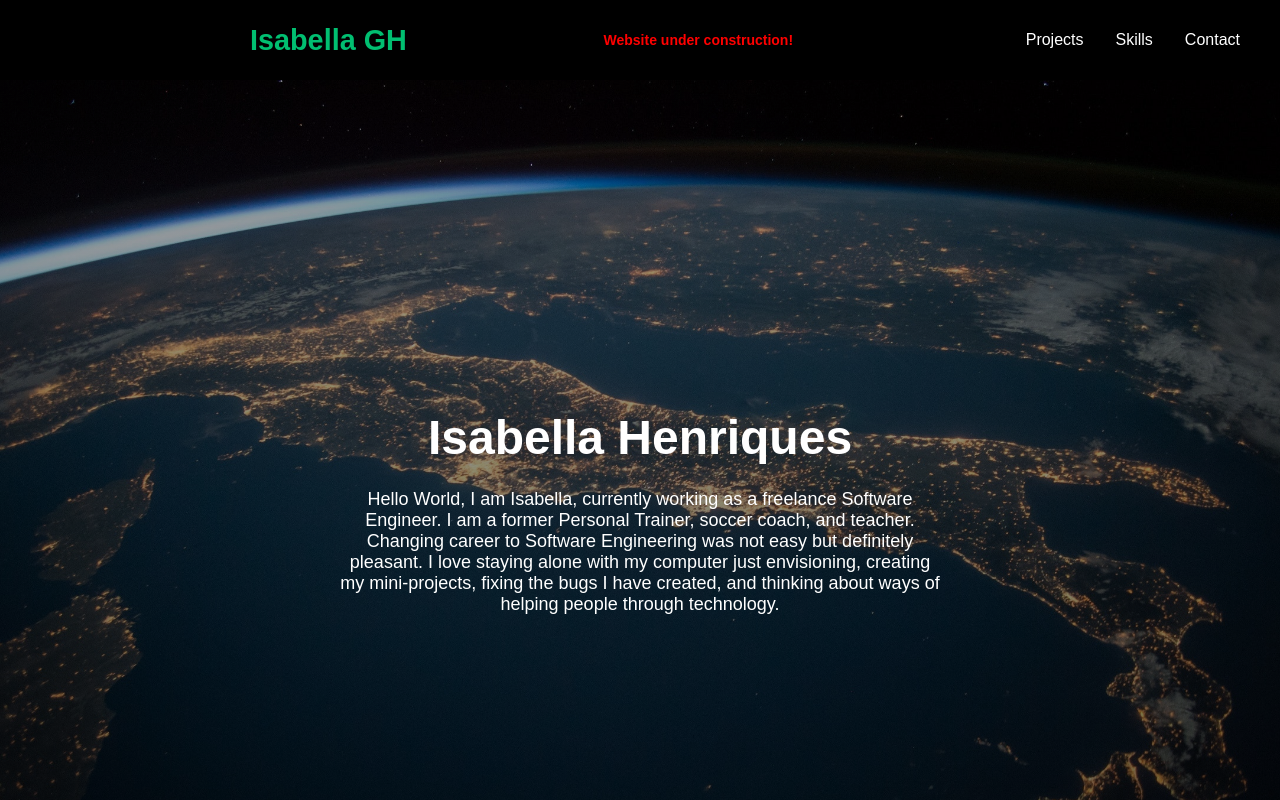
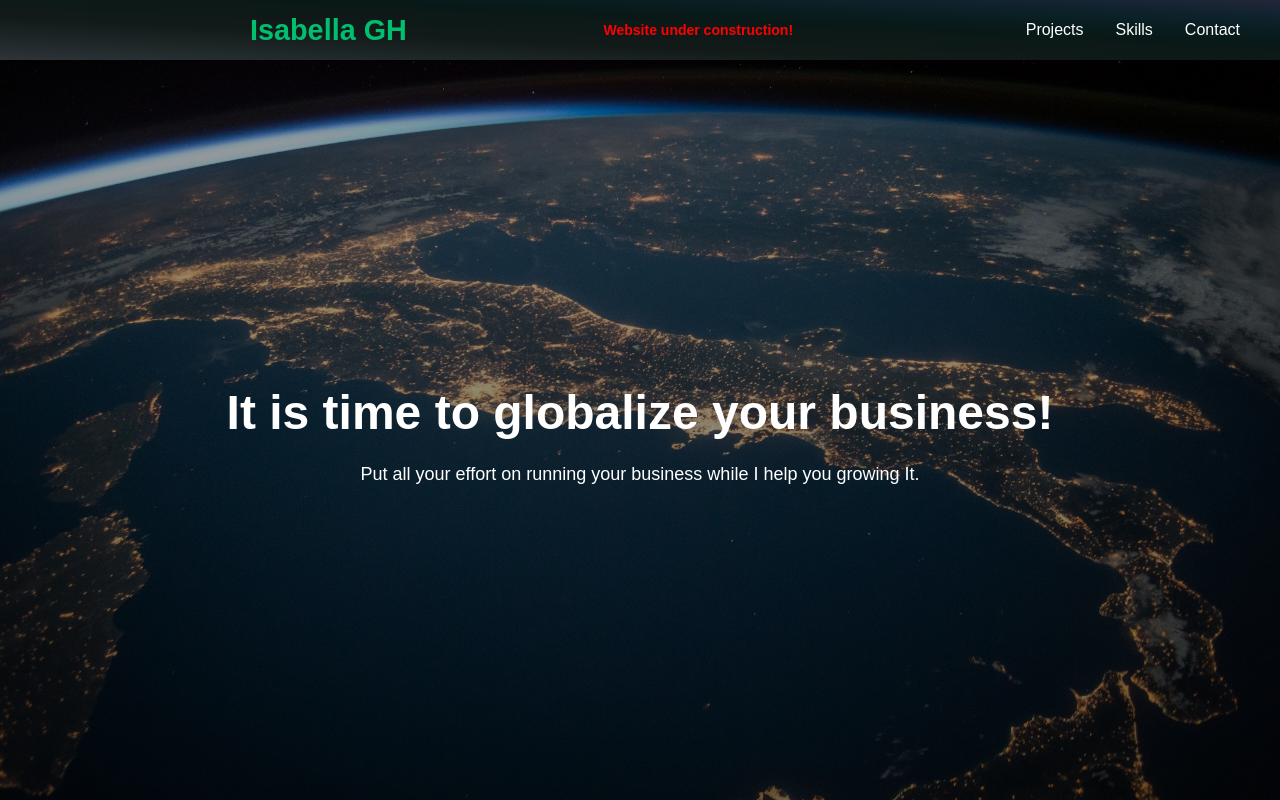
Before and after one commit to isabellagh/my-portfolio, a React (Create React App) app: page / in a window 1280 px wide. Shown: the top 800 px of the page. Built offline with nearby package versions, Linux system fonts and the light colour scheme.

Commit message:
navbar hover colored links

```diff
--- a/src/components/Navbar/NavbarElements.js
+++ b/src/components/Navbar/NavbarElements.js
@@ -3,17 +3,16 @@ import styled from "styled-components";
 import { Link as LinkS } from "react-scroll";
 
 export const Nav = styled.nav`
-  background: #000;
-  height: 80px;
-  ${'' /* margin-top: -80px;  */}
-  display: flex;
+  ${"" /* background: #000; */}
+  background-image: linear-gradient(to right top, #2e3438, #262d30, #1e2728, #182020, #121a18, #0f1a18, #0c1917, #081917, #091d20, #0c2129, #152432, #232638);  display: flex;
+  height: 60px;
   justify-content: right;
   align-items: center;
   font-size: 1rem;
   position: sticky;
   top: 0;
   z-index: 10;
-  ${'' /* margin: 0 10px */}
+  ${"" /* margin: 0 10px */}
 
   @media screen and (max-width: 960px) {
     transition: 0.8s all ease;
@@ -40,6 +39,10 @@ export const NavLogo = styled(LinkS)`
   margin-left: 24px;
   font-weight: bold;
   text-decoration: none;
+
+  &:hover {
+    color: #79DD82;
+  }
 `;
 
 export const MobileIcon = styled.div`
@@ -82,8 +85,8 @@ export const NavLinks = styled(LinkS)`
   height: 100%;
   cursor: pointer;
 
-  &.active {
-    border-bottom: 3px solid #01bf71;
+  &:hover {
+    color: #28B251;
   }
 `;
 
@@ -94,15 +97,14 @@ export const Alert = styled.h3`
   margin-right: 20px;
   font-size: 14px;
 
-
   @media only screen and (max-device-width: 640px) {
-      height: 100px;
-      width: 180px;
-      font-size: 11px;
+    height: 100px;
+    width: 180px;
+    font-size: 11px;
   }
   @media only screen and (max-device-width: 768px) {
-      height: 100px;
-      width: 180px;
+    height: 100px;
+    width: 180px;
   }
 `;
 
--- a/src/components/about/AboutElements.js
+++ b/src/components/about/AboutElements.js
@@ -6,7 +6,7 @@ export const AboutContainer = styled.div`
   justify-content: center;
   align-items: center;
   padding: 0 30px;
-  height: 865px;
+  height: 750px;
   position: relative;
   z-index: 1;
 
--- a/src/components/about/index.js
+++ b/src/components/about/index.js
@@ -15,14 +15,9 @@ const About = () => {
         <VideoBg  src={require("../../videos/pexels-pixabay-220201.jpg").default}/>
       </AboutBg>
       <AboutContent>
-        <AboutH1>Isabella Henriques</AboutH1>
+        <AboutH1>It is time to globalize your business!</AboutH1>
         <AboutP>
-          Hello World, I am Isabella, currently working as a freelance Software
-          Engineer. I am a former Personal Trainer, soccer coach, and teacher.
-          Changing career to Software Engineering was not easy but definitely
-          pleasant. I love staying alone with my computer just envisioning,
-          creating my mini-projects, fixing the bugs I have created, and
-          thinking about ways of helping people through technology.{" "}
+          Put all your effort on running your business while I help you growing It.<br />
         </AboutP>
       </AboutContent>
     </AboutContainer>
--- a/src/components/contact/ContactElements.js
+++ b/src/components/contact/ContactElements.js
@@ -1,7 +1,7 @@
 import styled from "styled-components";
 
 export const ContactContainer = styled.div`
-  height: 750px;
+  height: 600px;
   display: flex;
   flex-direction: column;
   justify-content: center;
--- a/src/components/projects/ProjectElements.js
+++ b/src/components/projects/ProjectElements.js
@@ -2,7 +2,7 @@ import styled from "styled-components";
 // import { Link as LinkR } from "react-router-dom";
 
 export const ProjectContainer = styled.div`
-  height: 950px;
+  height: 700px;
   display: flex;
   flex-direction: column;
   justify-content: center;
```
